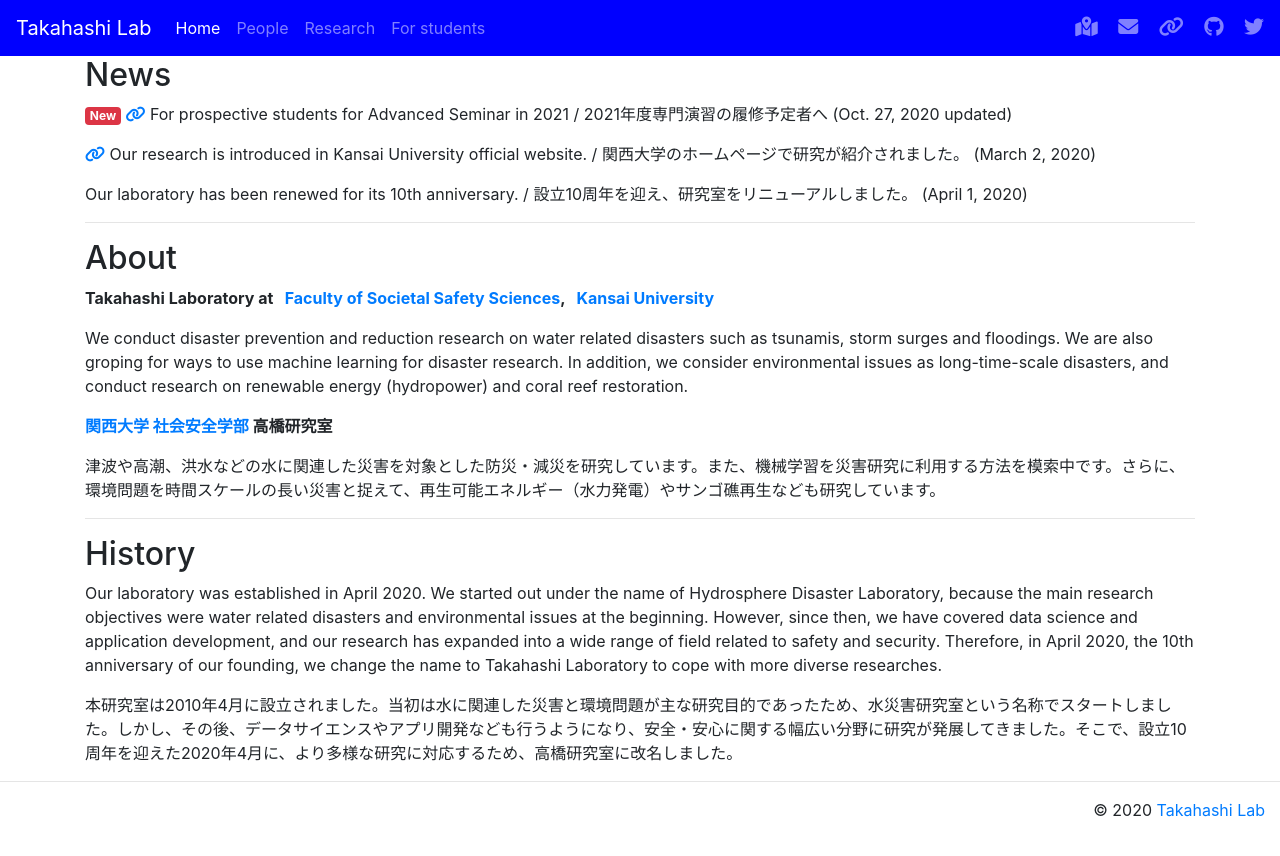
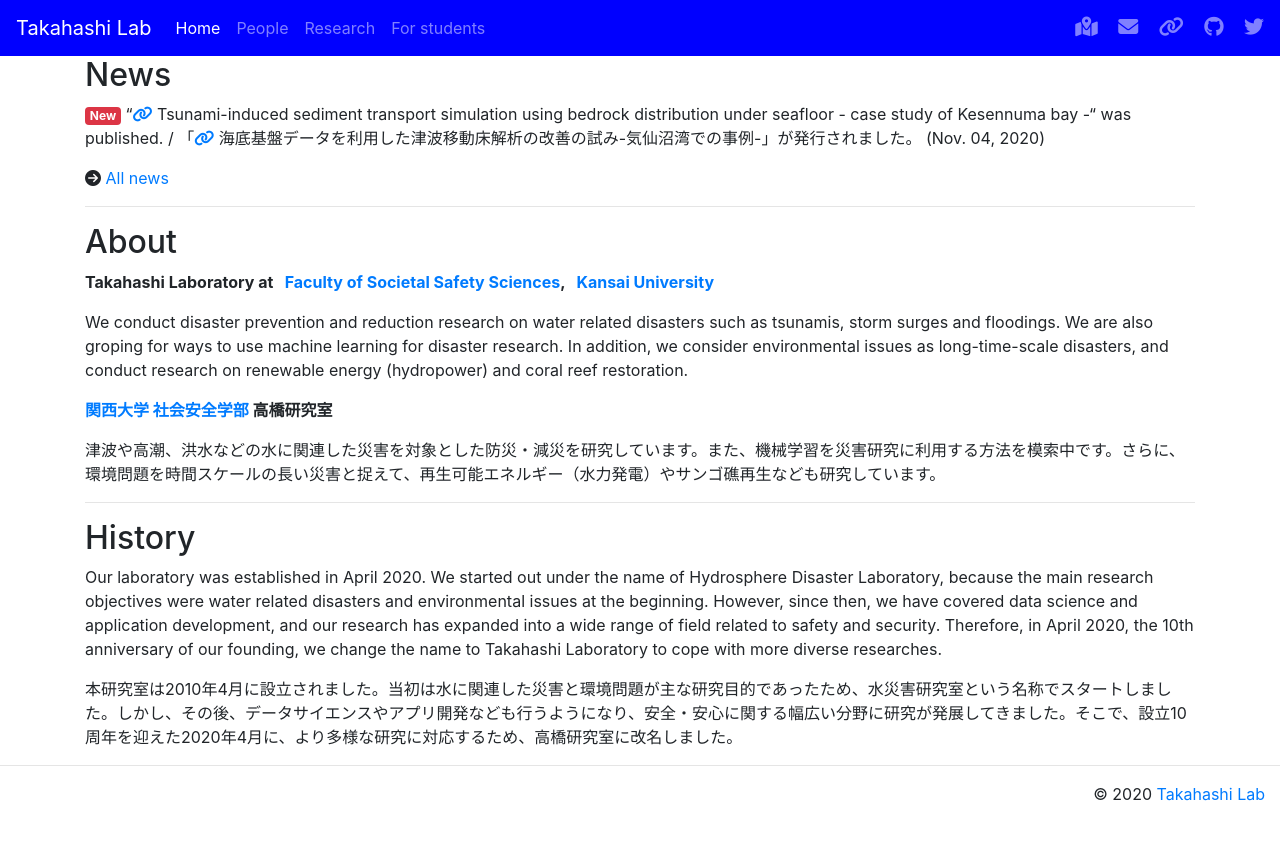
Before and after one commit to tkhslab/tkhslab.github.io, a Jekyll site: the page built from index.md, in a window 1280 px wide. Shown: the top 856 px of the page. Built offline with Jekyll 4.4.1, drawn with Linux system fonts in a browser that asks for light colours; nearby versions of some CDN libraries.

Commit message:
add a news of paper and make all news page

```diff
--- a/index.md
+++ b/index.md
@@ -3,18 +3,14 @@
 ---
 ## News
 <span class="badge badge-danger">New</span>
-<a href="/b2.html"><i class="fas fa-link"></i></a>
-For prospective students for Advanced Seminar in 2021
-/ 2021年度専門演習の履修予定者へ
-(Oct. 27, 2020 updated)
+"<a href="https://www.jstage.jst.go.jp/article/kaigan/76/2/76_I_427/_article/-char/en/"><i class="fas fa-link"></i></a>
+Tsunami-induced sediment transport simulation using bedrock distribution under seafloor - case study of Kesennuma bay -" was published.
+/ 「<a href="https://www.jstage.jst.go.jp/article/kaigan/76/2/76_I_427/_article/-char/ja/"><i class="fas fa-link"></i></a>
+海底基盤データを利用した津波移動床解析の改善の試み-気仙沼湾での事例-」が発行されました。
+(Nov. 04, 2020)
 
-<a href="https://www.kansai-u.ac.jp/stories/11_takahashi.html"><i class="fas fa-link"></i></a>
-Our research is introduced in Kansai University official website.
-/ 関西大学のホームページで研究が紹介されました。
-(March 2, 2020)
-
-Our laboratory has been renewed for its 10th anniversary. / 設立10周年を迎え、研究室をリニューアルしました。
-(April 1, 2020)
+<i class="fas fa-arrow-circle-right"></i>
+[All news](/allnews.html)
 
 ---
 
```
Also changed, not shown: allnews.md (added, +22 -0 lines).
